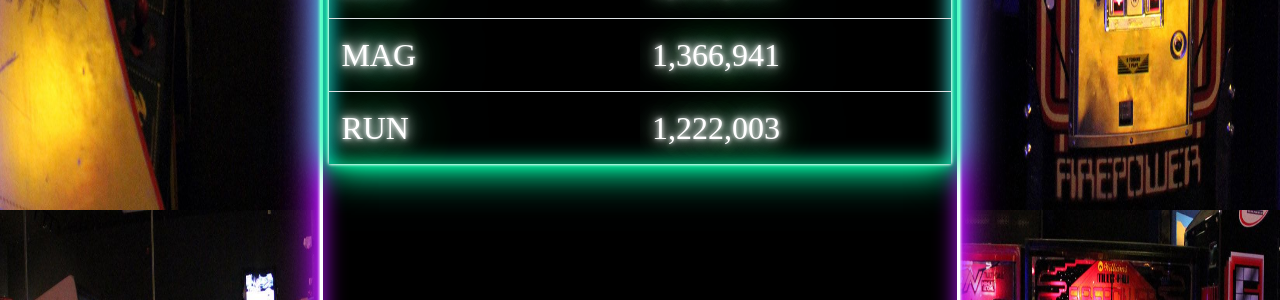
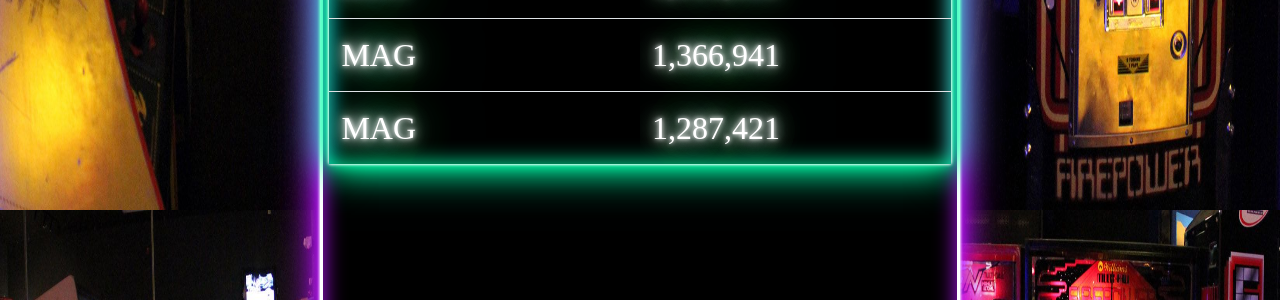
Before and after one commit to vmvpin/vmvpin.github.io, a Jekyll site: the page built from _games/TNA.md, in a window 1280 px wide. Shown: the part 690-990 px from the top of the page. Built offline with Jekyll 4.4.1, drawn with Linux system fonts in a browser that asks for light colours.

Commit message:
Updated high scores md files

```diff
--- a/_games/TNA.md
+++ b/_games/TNA.md
@@ -15,5 +15,5 @@
 | J3N | 1,834,072 |
 | RUN | 1,513,101 |
 | MAG | 1,366,941 |
-| RUN | 1,222,003 |
+| MAG | 1,287,421 |
 {:.scoreText .table .td}
```
